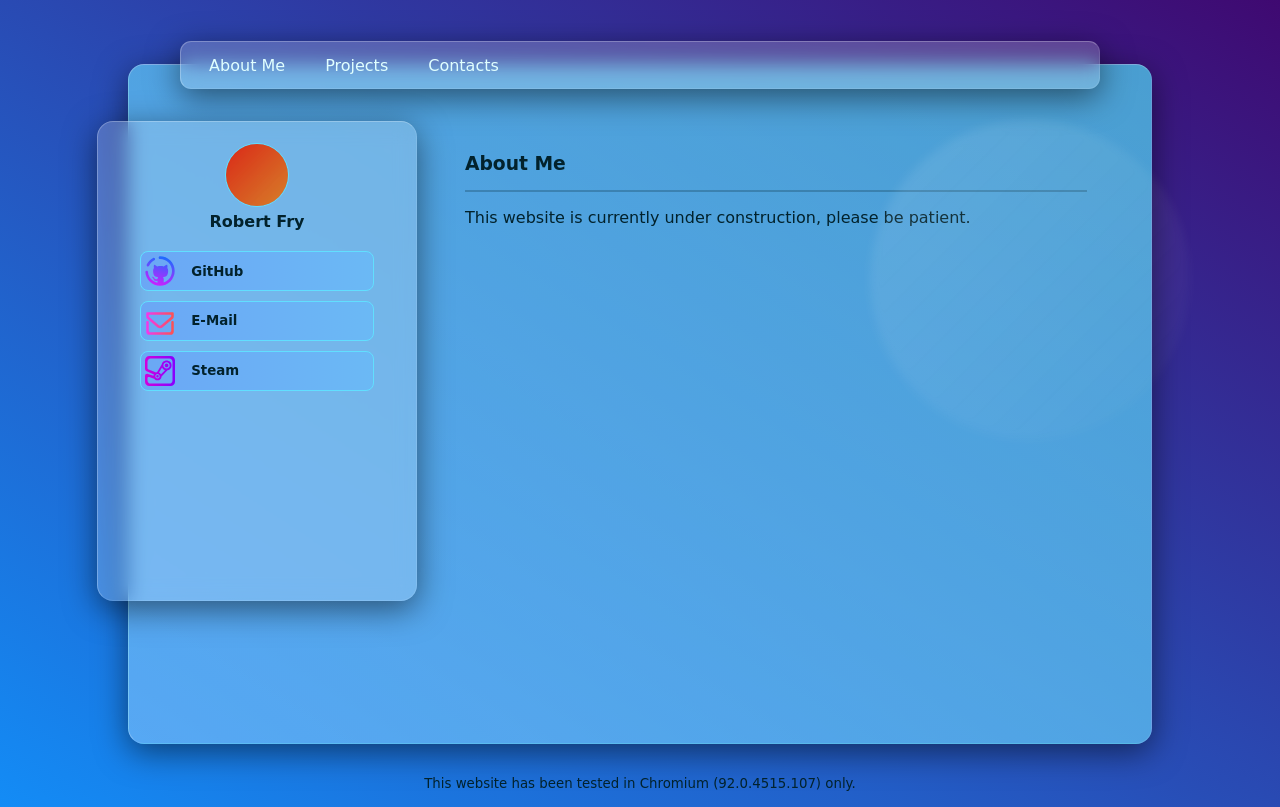
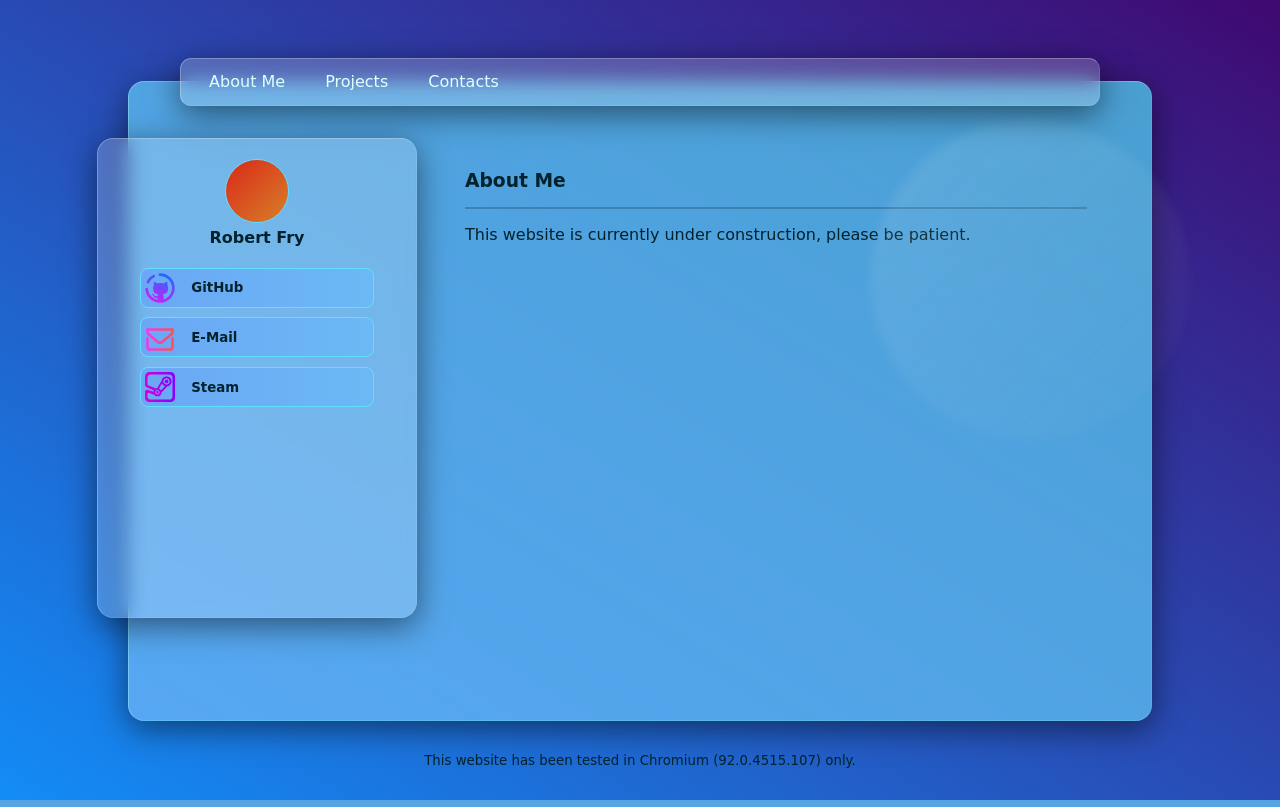
Before and after one commit to robertefry/robertfry.xyz, a PHP site: page / in a window 1280 px wide. Run offline with PHP 8.4, Linux system fonts and the light colour scheme.

Commit message:
Decrease mainglass min-height for testing notice without scrollbar

```diff
--- a/style.css
+++ b/style.css
@@ -61,7 +61,7 @@ main
 /* Main Background Glass */
 .mainglass
 {
-  min-height: 85vh;
+  min-height: 80vh;
   width: 80%;
   margin: 4rem;
   margin-bottom: 1rem;
```
